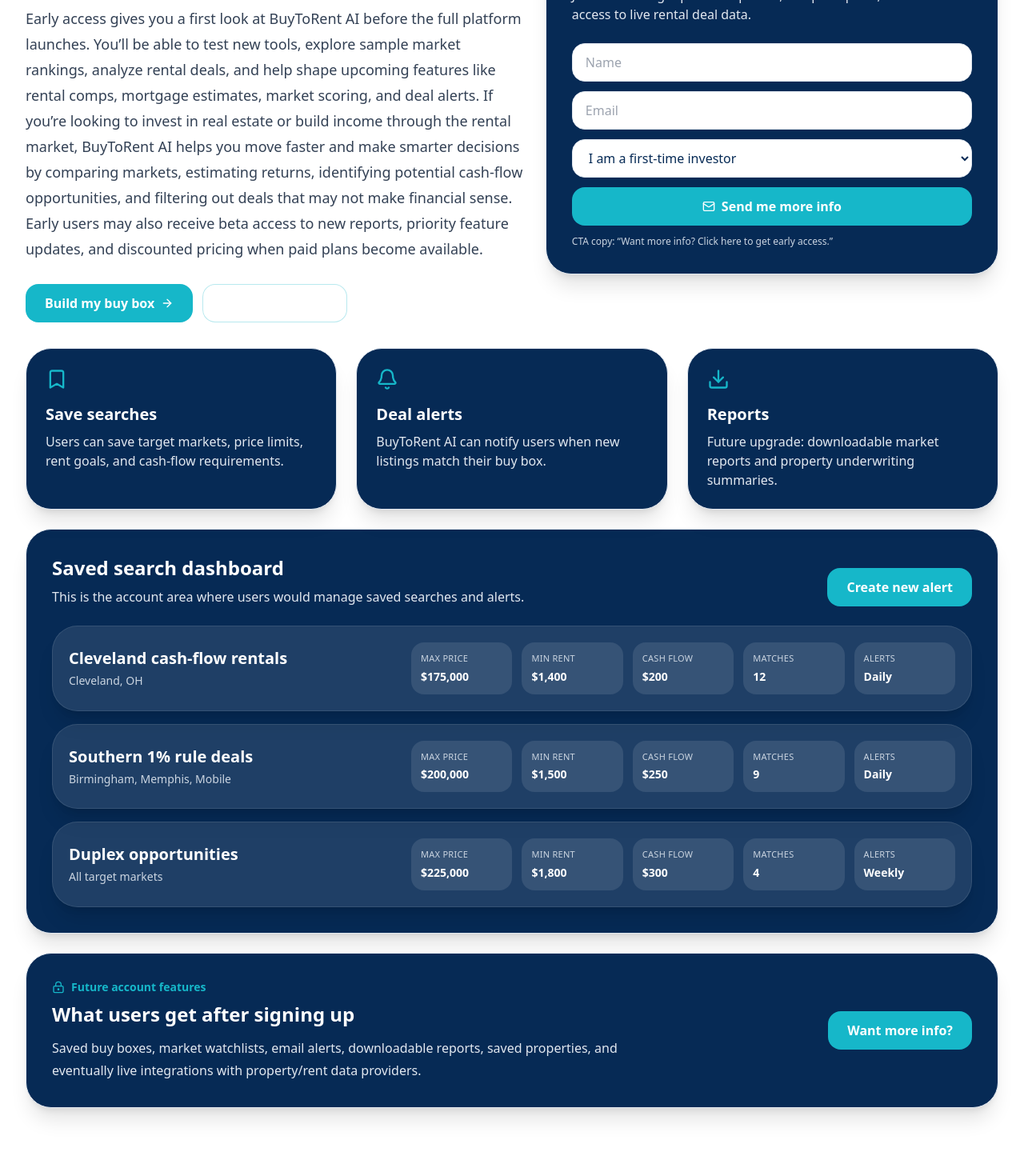
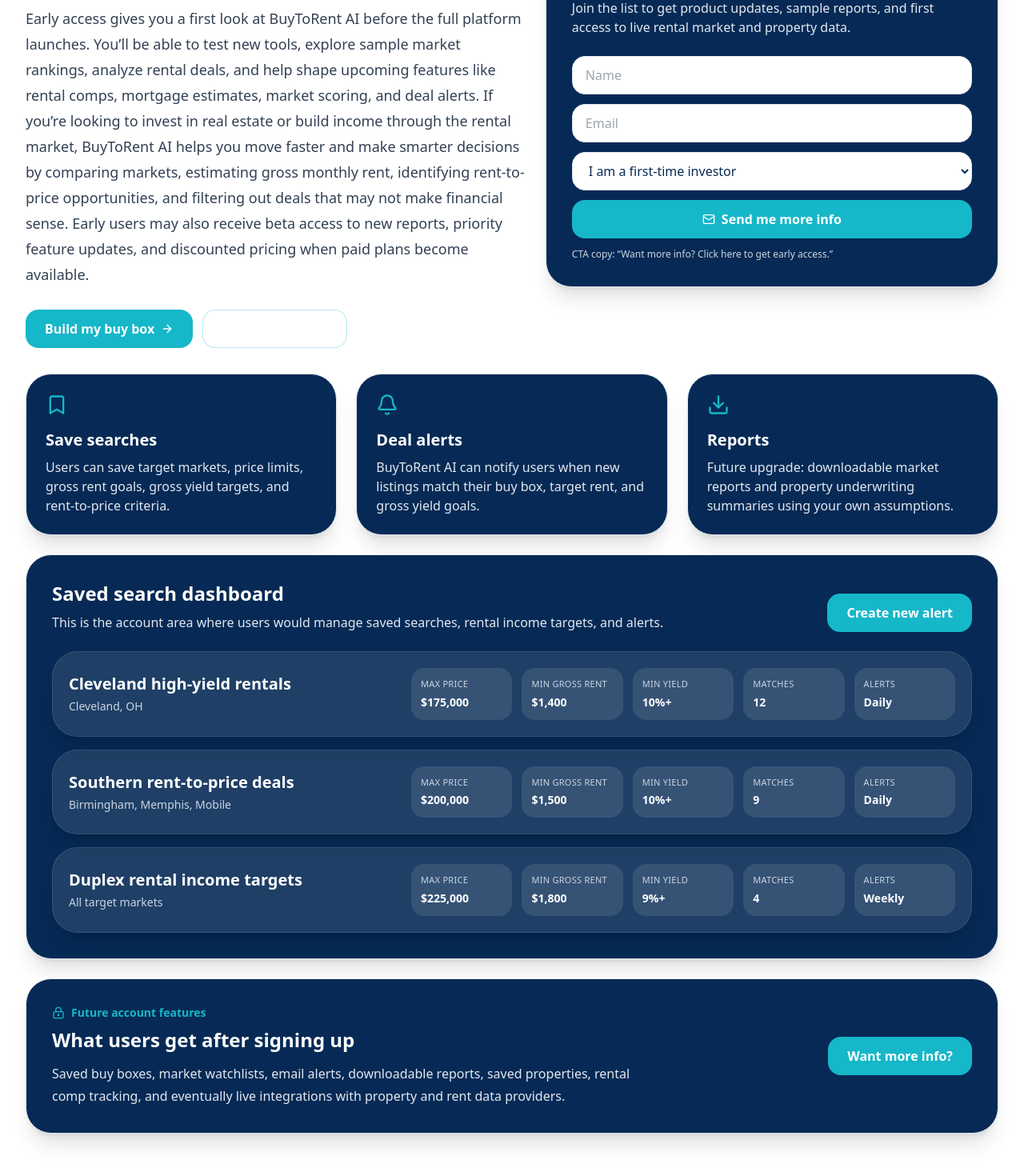
Before and after one commit to harvestarts-design/buytorentai, a Next.js app: page /early-access in a window 1280 px wide. Shown: the part 290-1760 px from the top of the page at 80% size. Before the commit the page ends 1731 px from the top, so only its background shows below. Built offline with nearby package versions, Linux system fonts and the light colour scheme.

Commit message:
Update early access gross rent language

```diff
--- a/app/early-access/page.tsx
+++ b/app/early-access/page.tsx
@@ -12,29 +12,29 @@
 
 const savedSearches = [
   {
-    name: "Cleveland cash-flow rentals",
+    name: "Cleveland high-yield rentals",
     markets: "Cleveland, OH",
     maxPrice: 175000,
     minRent: 1400,
-    minCashFlow: 200,
+    minYield: 10,
     matches: 12,
     frequency: "Daily",
   },
   {
-    name: "Southern 1% rule deals",
+    name: "Southern rent-to-price deals",
     markets: "Birmingham, Memphis, Mobile",
     maxPrice: 200000,
     minRent: 1500,
-    minCashFlow: 250,
+    minYield: 10,
     matches: 9,
     frequency: "Daily",
   },
   {
-    name: "Duplex opportunities",
+    name: "Duplex rental income targets",
     markets: "All target markets",
     maxPrice: 225000,
     minRent: 1800,
-    minCashFlow: 300,
+    minYield: 9,
     matches: 4,
     frequency: "Weekly",
   },
@@ -46,7 +46,7 @@
       <div className="mb-8 grid gap-6 lg:grid-cols-[1.05fr_0.95fr] lg:items-center">
         <div>
           <div className="mb-3 inline-flex items-center gap-2 rounded-full border border-[#16B7C9]/30 bg-[#16B7C9]/10 px-4 py-2 text-sm font-semibold text-[#062A55]">
-            <UserPlus className="h-4 w-4" />
+            <UserPlus className="h-4 w-4 text-[#16B7C9]" />
             BuyToRent AI Early Access
           </div>
 
@@ -61,9 +61,9 @@
             features like rental comps, mortgage estimates, market scoring, and
             deal alerts. If you’re looking to invest in real estate or build
             income through the rental market, BuyToRent AI helps you move faster
-            and make smarter decisions by comparing markets, estimating returns,
-            identifying potential cash-flow opportunities, and filtering out
-            deals that may not make financial sense. Early users may also
+            and make smarter decisions by comparing markets, estimating gross
+            monthly rent, identifying rent-to-price opportunities, and filtering
+            out deals that may not make financial sense. Early users may also
             receive beta access to new reports, priority feature updates, and
             discounted pricing when paid plans become available.
           </p>
@@ -89,7 +89,7 @@
 
           <p className="mt-3 text-slate-200">
             Join the list to get product updates, sample reports, and first
-            access to live rental deal data.
+            access to live rental market and property data.
           </p>
 
           <form className="mt-6 grid gap-3">
@@ -130,8 +130,8 @@
           <Bookmark className="mb-4 h-7 w-7 text-[#16B7C9]" />
           <h3 className="text-xl font-black text-white">Save searches</h3>
           <p className="mt-2 text-slate-200">
-            Users can save target markets, price limits, rent goals, and
-            cash-flow requirements.
+            Users can save target markets, price limits, gross rent goals, gross
+            yield targets, and rent-to-price criteria.
           </p>
         </Card>
 
@@ -139,7 +139,8 @@
           <Bell className="mb-4 h-7 w-7 text-[#16B7C9]" />
           <h3 className="text-xl font-black text-white">Deal alerts</h3>
           <p className="mt-2 text-slate-200">
-            BuyToRent AI can notify users when new listings match their buy box.
+            BuyToRent AI can notify users when new listings match their buy box,
+            target rent, and gross yield goals.
           </p>
         </Card>
 
@@ -148,7 +149,7 @@
           <h3 className="text-xl font-black text-white">Reports</h3>
           <p className="mt-2 text-slate-200">
             Future upgrade: downloadable market reports and property
-            underwriting summaries.
+            underwriting summaries using your own assumptions.
           </p>
         </Card>
       </div>
@@ -160,8 +161,8 @@
               Saved search dashboard
             </h2>
             <p className="mt-2 text-slate-200">
-              This is the account area where users would manage saved searches
-              and alerts.
+              This is the account area where users would manage saved searches,
+              rental income targets, and alerts.
             </p>
           </div>
 
@@ -186,13 +187,10 @@
                     value={formatCurrency(s.maxPrice)}
                   />
                   <MiniMetric
-                    label="Min rent"
+                    label="Min gross rent"
                     value={formatCurrency(s.minRent)}
                   />
-                  <MiniMetric
-                    label="Cash flow"
-                    value={formatCurrency(s.minCashFlow)}
-                  />
+                  <MiniMetric label="Min yield" value={`${s.minYield}%+`} />
                   <MiniMetric label="Matches" value={s.matches} />
                   <MiniMetric label="Alerts" value={s.frequency} />
                 </div>
@@ -216,8 +214,8 @@
 
             <p className="mt-3 max-w-3xl leading-7 text-slate-200">
               Saved buy boxes, market watchlists, email alerts, downloadable
-              reports, saved properties, and eventually live integrations with
-              property/rent data providers.
+              reports, saved properties, rental comp tracking, and eventually
+              live integrations with property and rent data providers.
             </p>
           </div>
 
```
